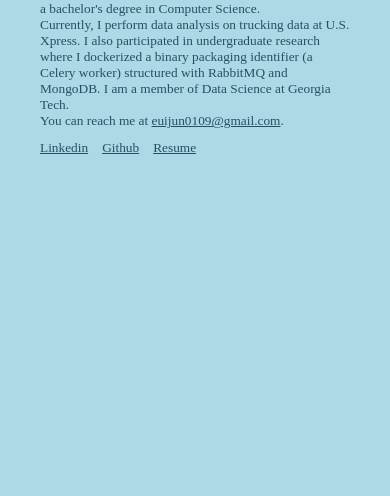
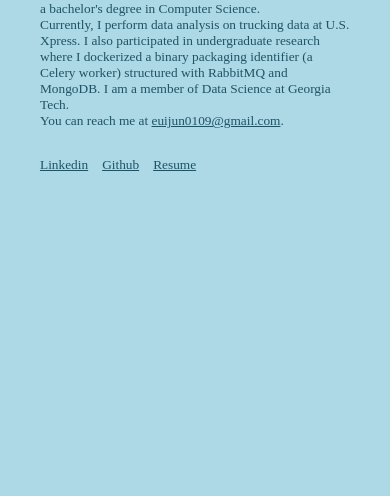
Before and after one commit to euijun0109/euijun0109.github.io, a plain HTML site: page index.html in a window 390 px wide. Shown: the part 348-844 px from the top of the page. Drawn offline with Linux system fonts and the light colour scheme; a web font is replaced by a local one.

Commit message:
add responsive

```diff
--- a/main.css
+++ b/main.css
@@ -137,7 +137,7 @@ img::-moz-selection {
 }
 
 .links {
-    margin: calc(1vh) 40px 0px 30px;
+    margin: calc(3vh) 40px 0px 30px;
     font-weight: 400;
 }
 
```
